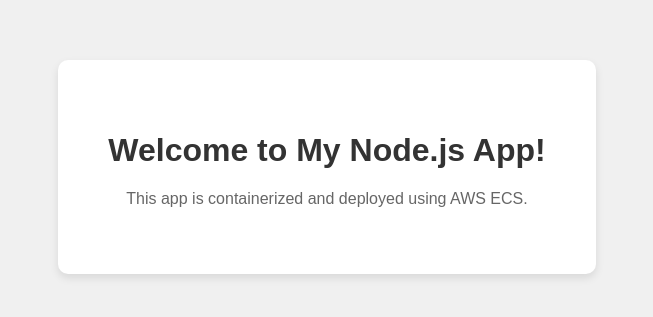
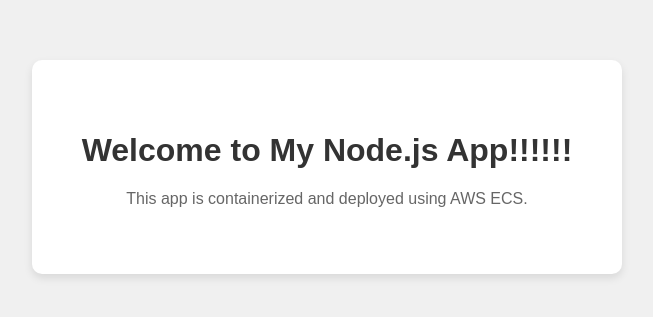
Before and after one commit to HKHKKKHHHRHRRRHH/node-cicd, a website: page views/index.html in a window 1280 px wide. Shown: the part 233-550 px from the top of the page, without its empty margins (313-966 px from the left). Drawn offline with Linux system fonts and the light colour scheme.

Commit message:
Update index.html

```diff
--- a/views/index.html
+++ b/views/index.html
@@ -8,7 +8,7 @@
 </head>
 <body>
     <div class="container">
-        <h1>Welcome to My Node.js App!</h1>
+        <h1>Welcome to My Node.js App!!!!!!</h1>
         <p>This app is containerized and deployed using AWS ECS.</p>
     </div>
 </body>
```
